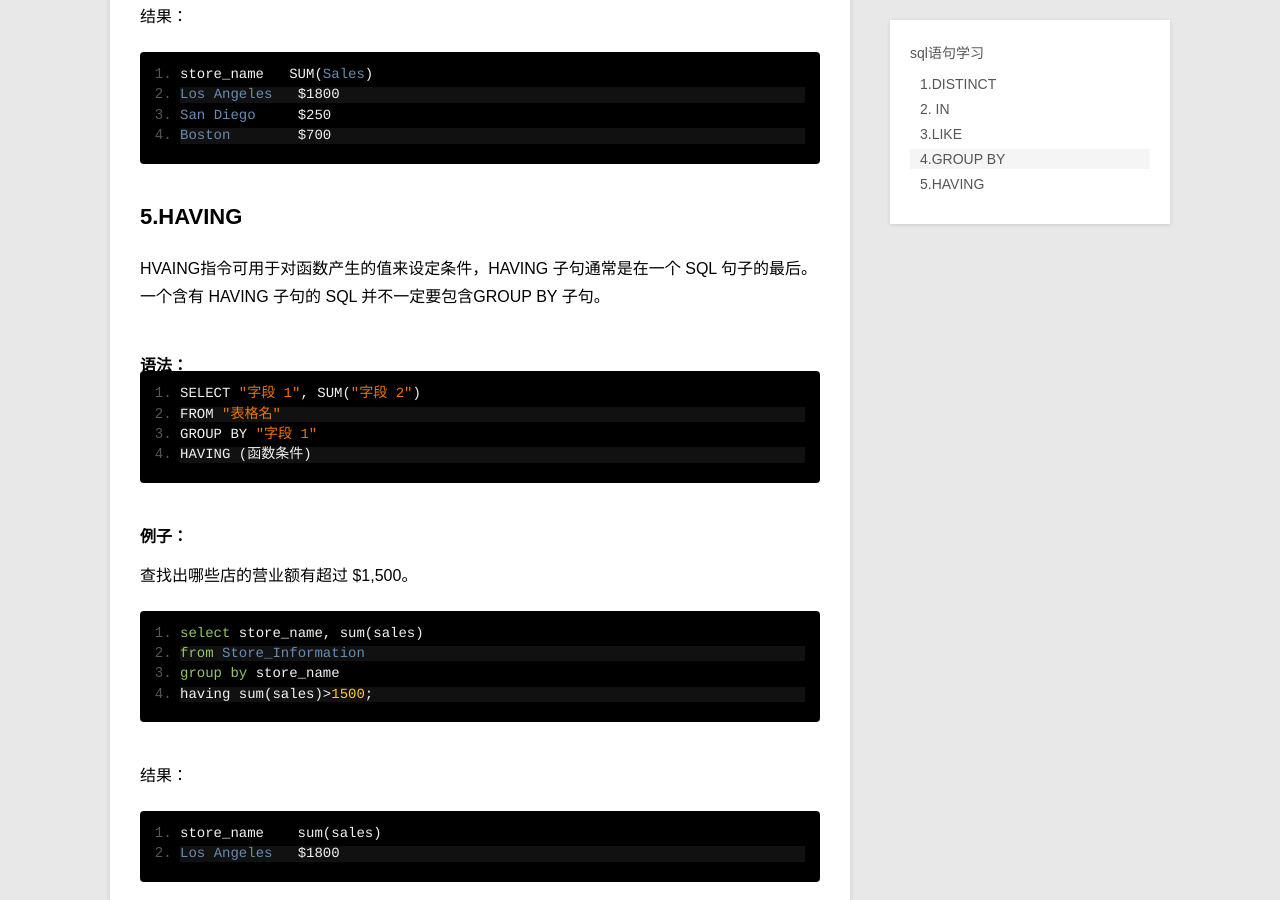
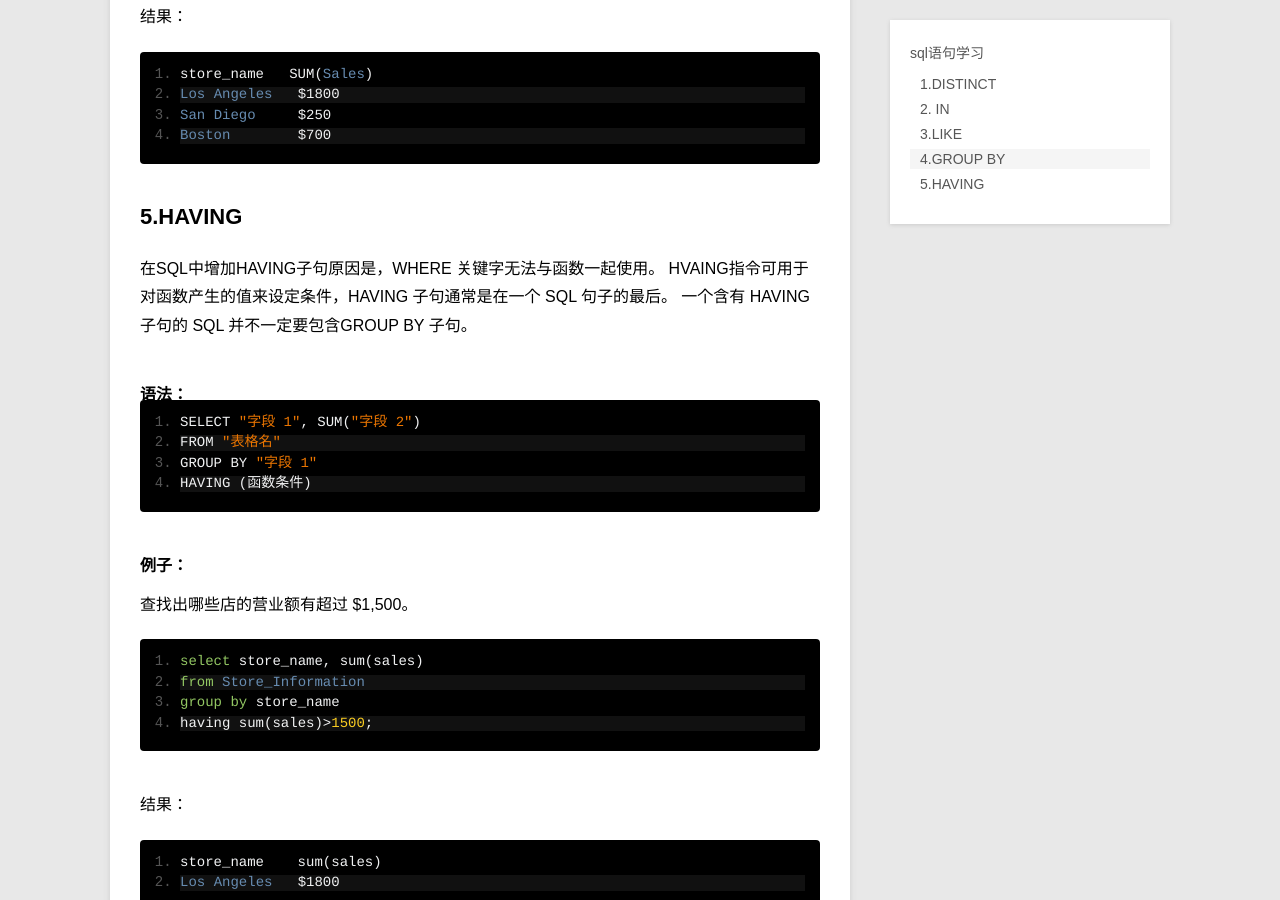
Before and after one commit to lihb/lihb.github.com, a Jekyll site: the page built from _posts/blog/2015-03-02-sql语句学习.md, in a window 1280 px wide and 900 px high, scrolled down 3238 px. Built offline with Jekyll 4.4.1, drawn with Linux system fonts in a browser that asks for light colours; Markdown is read by kramdown in place of the engine named in the settings.

Commit message:
sql语法having

````diff
--- a/_posts/blog/2015-03-02-sql语句学习.md
+++ b/_posts/blog/2015-03-02-sql语句学习.md
@@ -137,6 +137,7 @@ Boston        $700
 ```
 ## 5.HAVING
 
+在SQL中增加HAVING子句原因是，WHERE 关键字无法与函数一起使用。
 HVAING指令可用于对函数产生的值来设定条件，HAVING 子句通常是在一个 SQL 句子的最后。
 一个含有 HAVING 子句的 SQL 并不一定要包含GROUP BY 子句。
 
````
